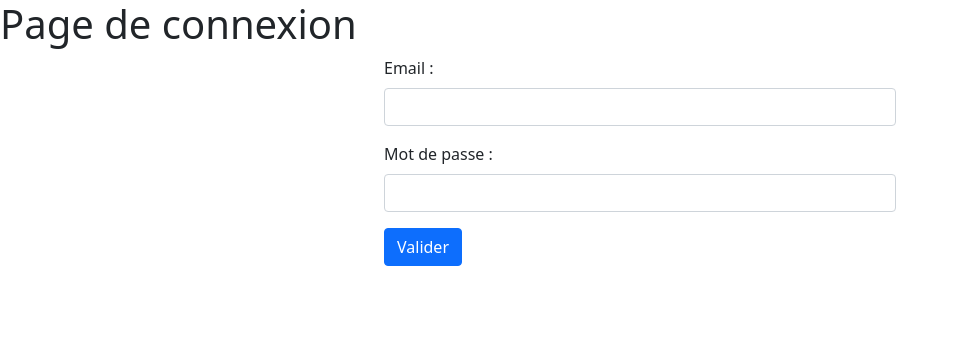
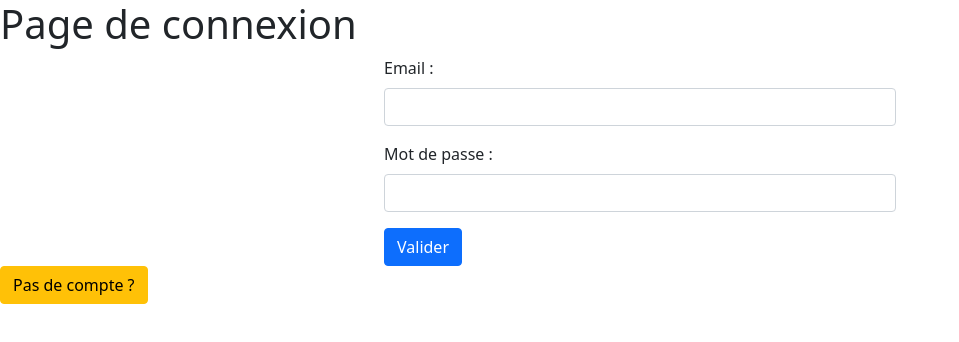
Before and after one commit to Nopka/Projet_Coop, a Vue app: page /connexion in a window 1280 px wide. Shown: the top 342 px of the page, without its empty margins (0-959 px from the left). Built offline with nearby package versions, Linux system fonts and the light colour scheme; no server answers.

Commit message:
ajout du bouton de création de compte dans le formulaire de connection

```diff
--- a/src/views/SeConnecter.vue
+++ b/src/views/SeConnecter.vue
@@ -16,6 +16,7 @@
                     <button class="btn btn-primary">Valider</button>
                </form>
           </div>
+          <router-link to="/creationcompte" class="btn btn-warning" aria-current="page">Pas de compte ?</router-link>
      </div>
 </template>
 <script>
```
